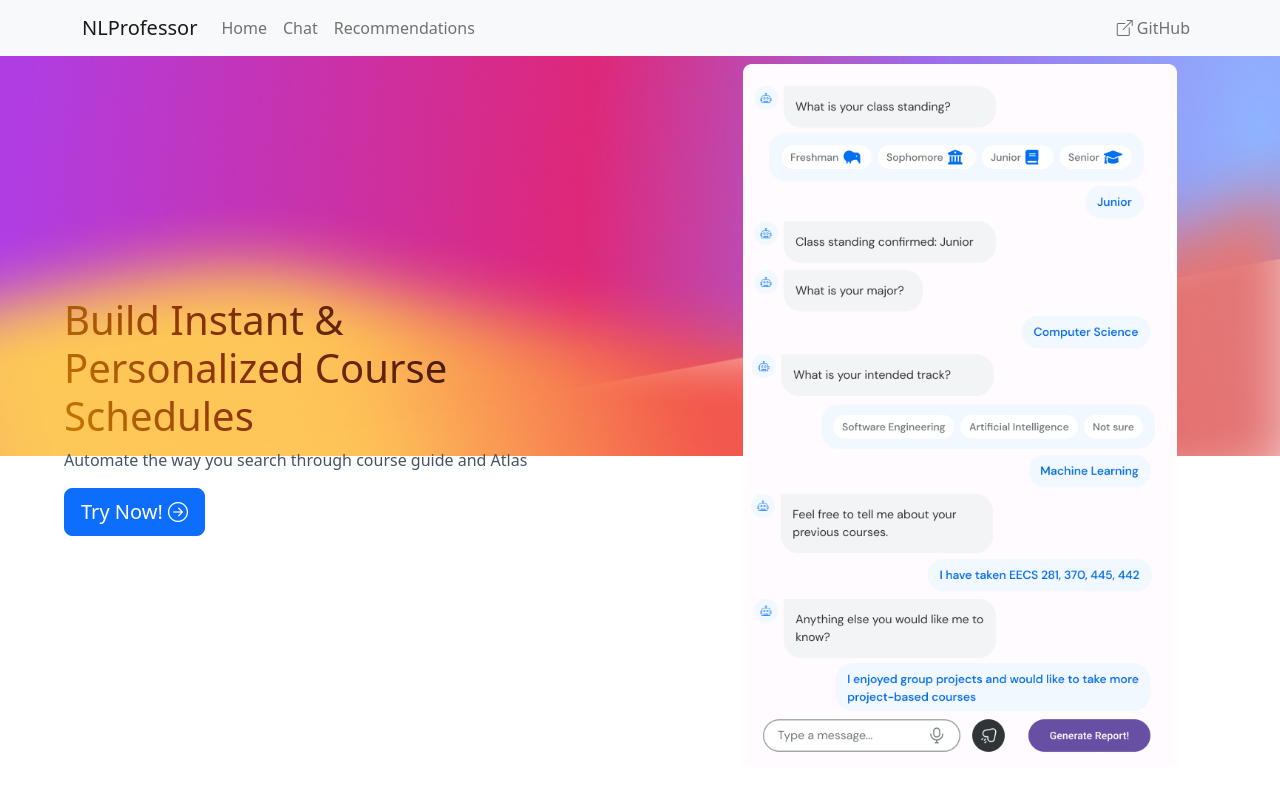
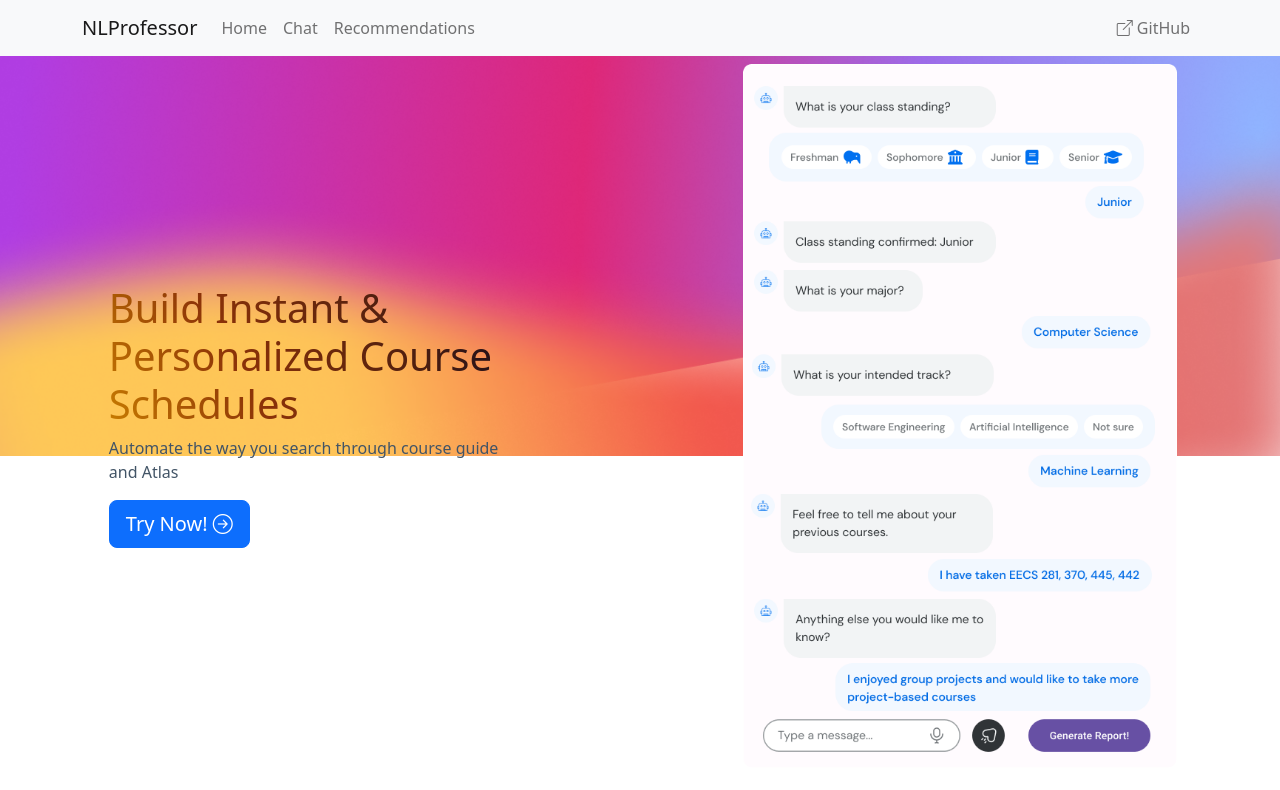
Before and after one commit to Siyao-Lu/NLProfessor, a React (Create React App) app in the folder frontend/: page / in a window 1280 px wide. Shown: the top 790 px of the page. Built offline with nearby package versions, Linux system fonts and the light colour scheme.

Commit message:
Change style, fix lint

```diff
--- a/frontend/src/index.tsx
+++ b/frontend/src/index.tsx
@@ -1,9 +1,6 @@
 import React from "react";
 import ReactDOM from "react-dom";
 import App from "./App";
-import RecommendationList from "./pages/Recommendation";
-import Front from "./pages/Front";
-import { BrowserRouter, Routes, Route } from "react-router-dom";
 import reportWebVitals from "./reportWebVitals";
 
 ReactDOM.render(
--- a/frontend/src/pages/Front/front.css
+++ b/frontend/src/pages/Front/front.css
@@ -21,7 +21,7 @@
 .front-texts {
     align-self: center;
     justify-self: center;
-    width: 40vw;
+    width: 33vw;
 }
 
 .preview-img {
--- a/frontend/src/pages/Front/index.tsx
+++ b/frontend/src/pages/Front/index.tsx
@@ -1,5 +1,4 @@
 import React from "react";
-import Button from "react-bootstrap/Button";
 import { Link } from "react-router-dom";
 import background from "./background.png";
 import preview from "./preview.png";
```
